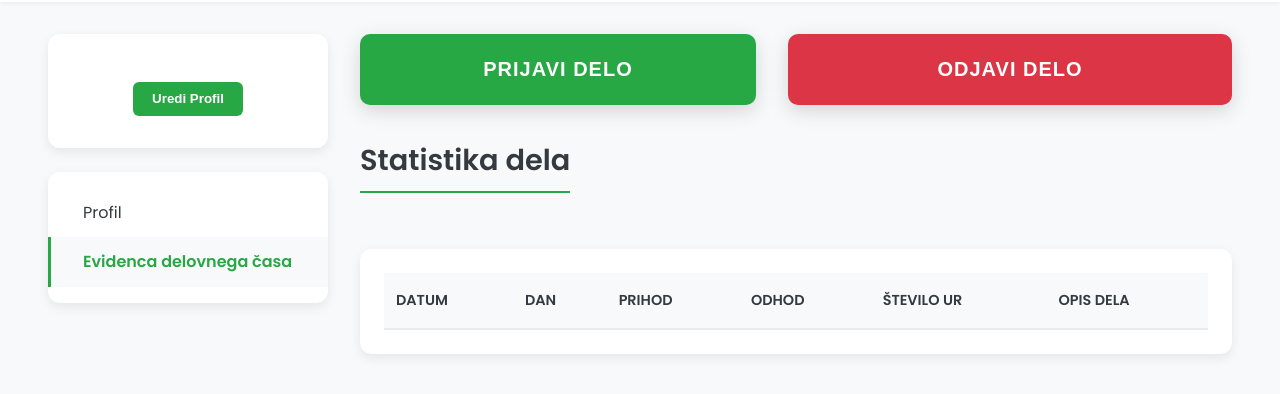
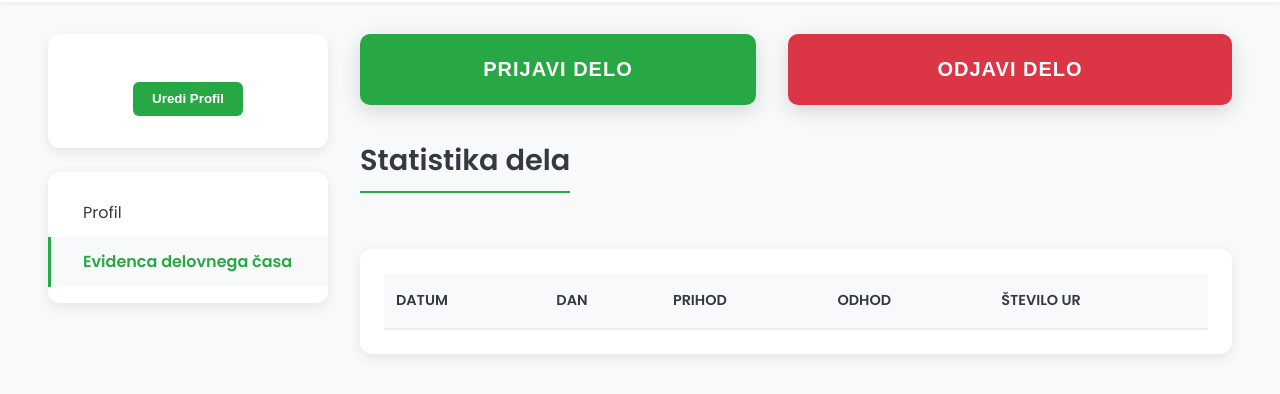
Before and after one commit to Juras122/backend, a website: page public/WHM.html in a window 1280 px wide. Shown: the part 78-472 px from the top of the page. Drawn offline with Linux system fonts and the light colour scheme.

Commit message:
Add files via upload

```diff
--- a/public/WHM.html
+++ b/public/WHM.html
@@ -53,12 +53,11 @@
                 <table>
                     <thead>
                         <tr>
-                            <th>Datum</th>
-                            <th>Dan</th>
-                            <th>Prihod</th>
-                            <th>Odhod</th>
-                            <th>Število ur</th>
-                            <th>Opis dela</th>
+                            <th id="datum">Datum</th>
+                            <th id="dan">Dan</th>
+                            <th id="prihod">Prihod</th>
+                            <th id="odhod">Odhod</th>
+                            <th id="stevilo">Število ur</th>
                         </tr>
                     </thead>
                     <tbody id="telo-tabele">
```
